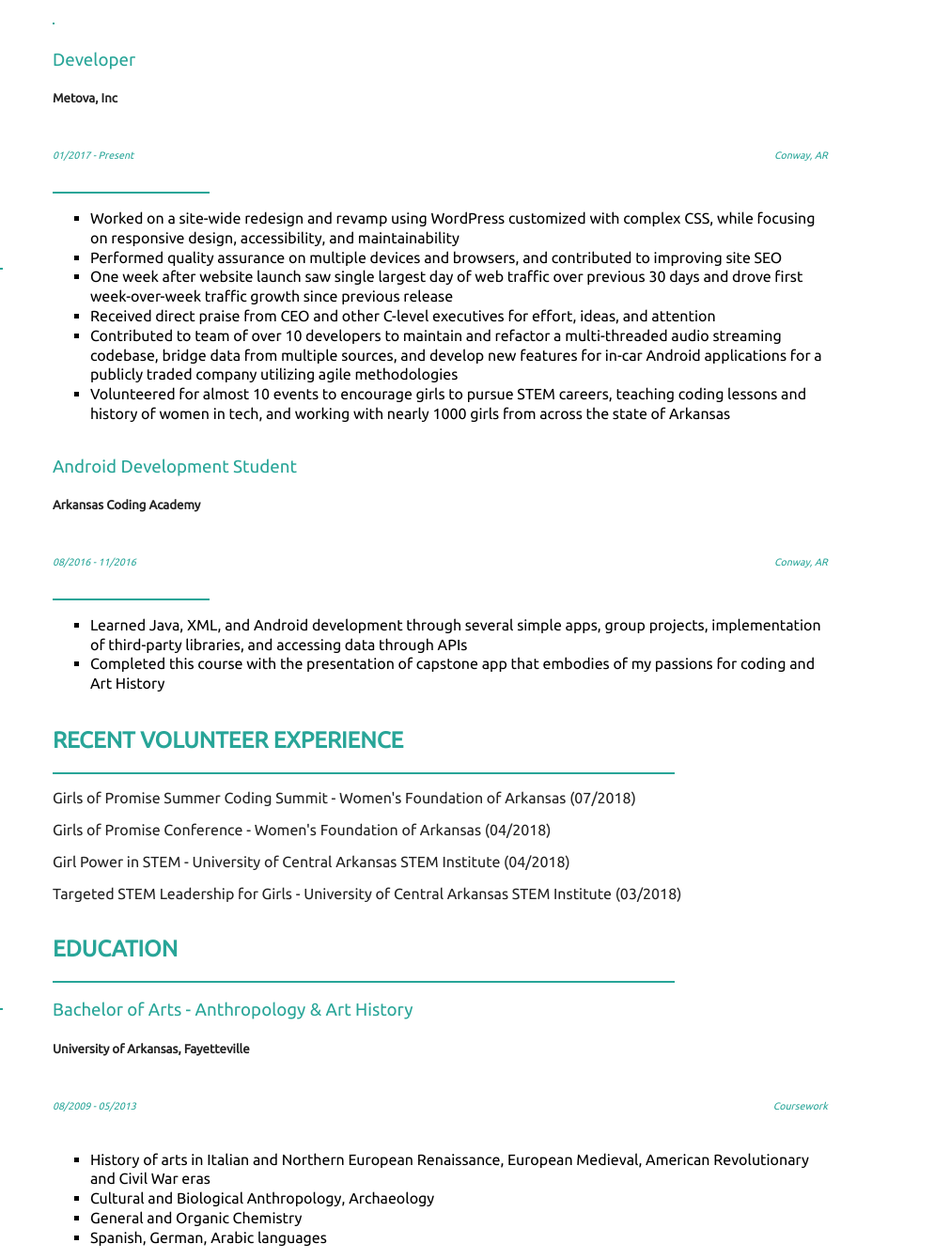
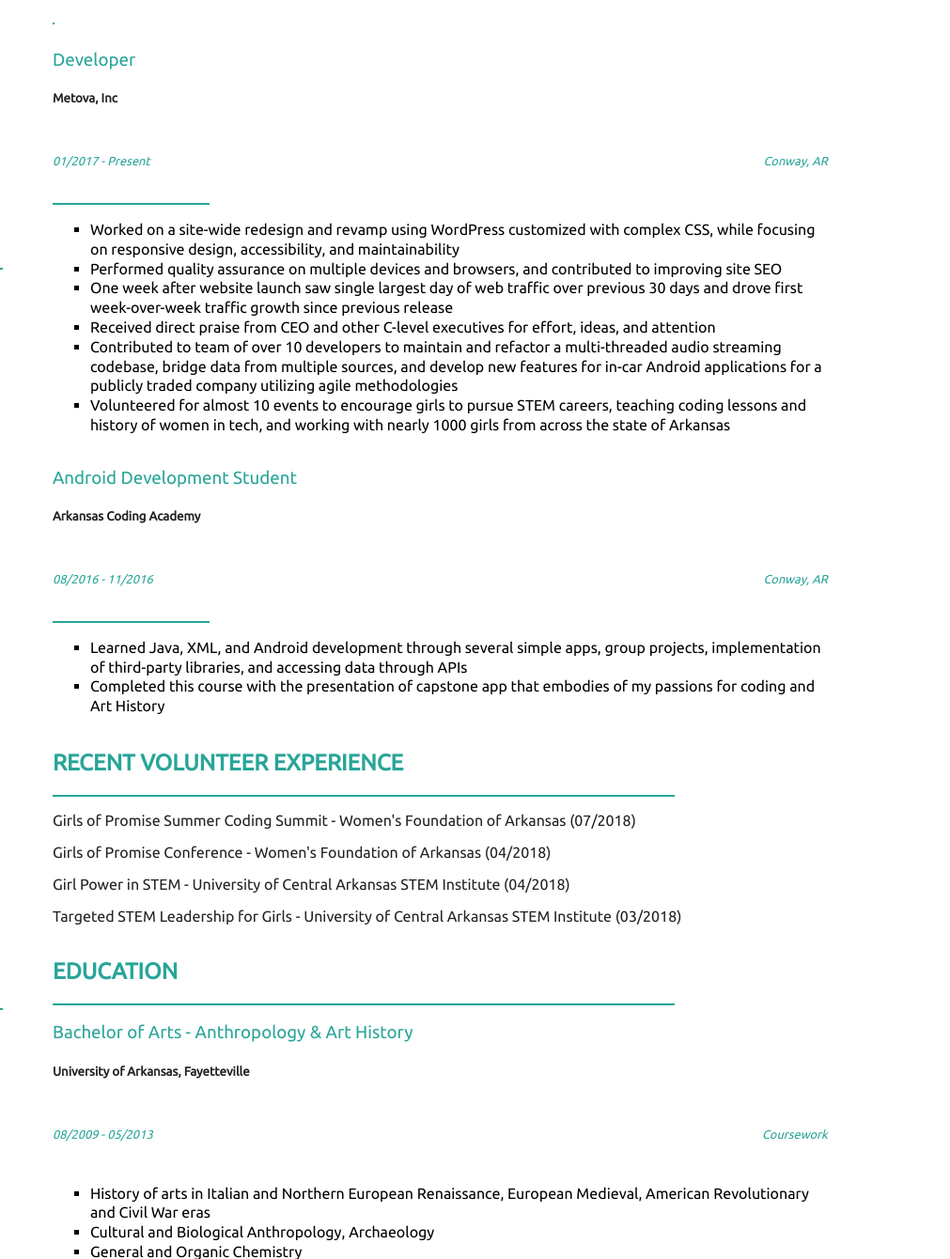
Before and after one commit to knpFletcher/Resume, a plain HTML site: page index.html in a window 1280 px wide. Shown: the part 251-1591 px from the top of the page at 94% size, 269-1280 px from the left. Drawn offline with Linux system fonts and the light colour scheme.

Commit message:
Date class
Add date class to target specifically, remove margin, increase font-size

```diff
--- a/css/styles.css
+++ b/css/styles.css
@@ -120,9 +120,15 @@ main ul {
   #work-experience {
     margin-top: 0;
   }
+  .date {
+    margin-left: 0px;
+  }
+
   .date-location {
     display: flex;
     justify-content: space-between;
+    margin: 0px;
+    font-size: 1.2em;
   }
 
   .flex-container {
--- a/index.html
+++ b/index.html
@@ -75,7 +75,7 @@
         <h3>Developer</h3>
         <h5>Metova, Inc</h5>
         <div class="date-location">
-          <h6>01/2017 - Present</h6>
+          <h6 class="date">01/2017 - Present</h6>
           <h6 class="location">Conway, AR</h6>
         </div>
           <hr class="section-divider">
@@ -99,7 +99,7 @@
         <h3>Android Development Student</h3>
         <h5>Arkansas Coding Academy</h5>
         <div class="date-location">
-          <h6>08/2016 - 11/2016</h6>
+          <h6 class="date">08/2016 - 11/2016</h6>
           <h6 class="location">Conway, AR</h6>
         </div>
         <hr class="section-divider">
@@ -127,7 +127,7 @@
           <h3>Bachelor of Arts - Anthropology &amp; Art History</h3>
           <h5>University of Arkansas, Fayetteville</h5>
           <div class="date-location">
-          <h6>08/2009 - 05/2013</h6>
+          <h6 class="date">08/2009 - 05/2013</h6>
           <h6>Coursework</h6>
           </div>
           <ul>
```
